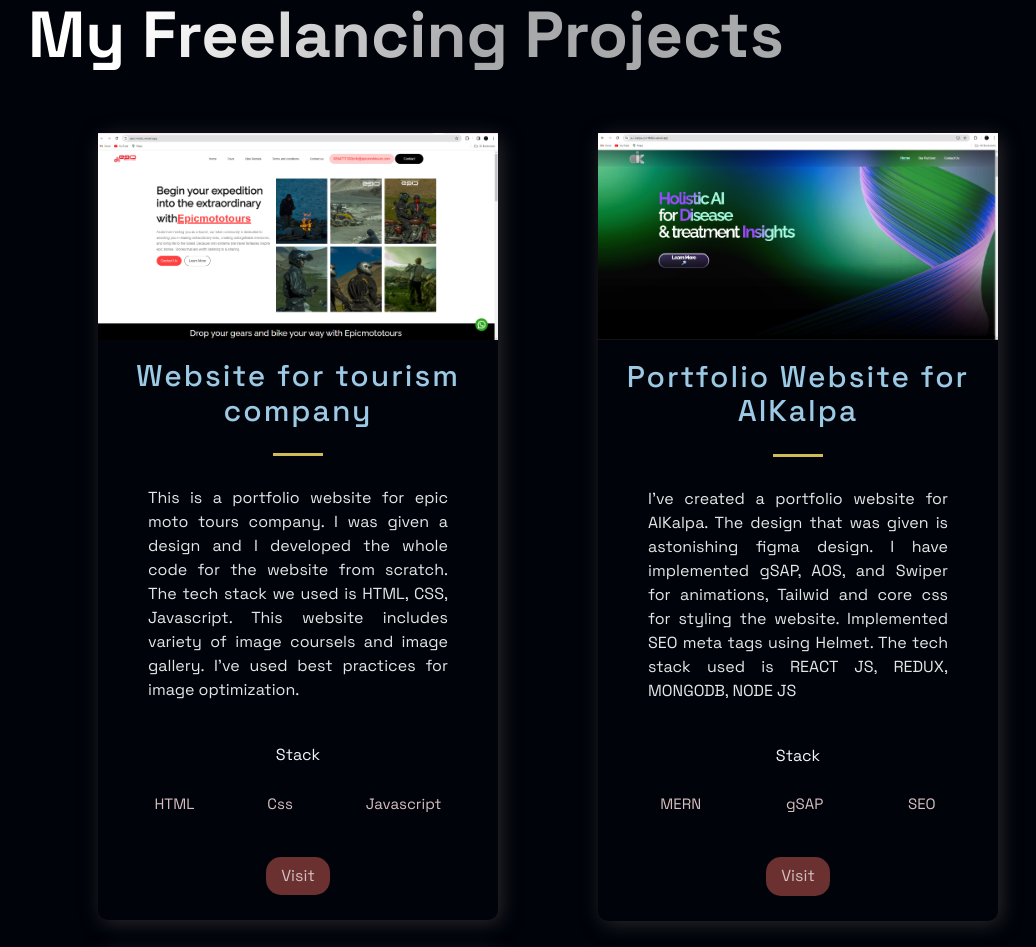
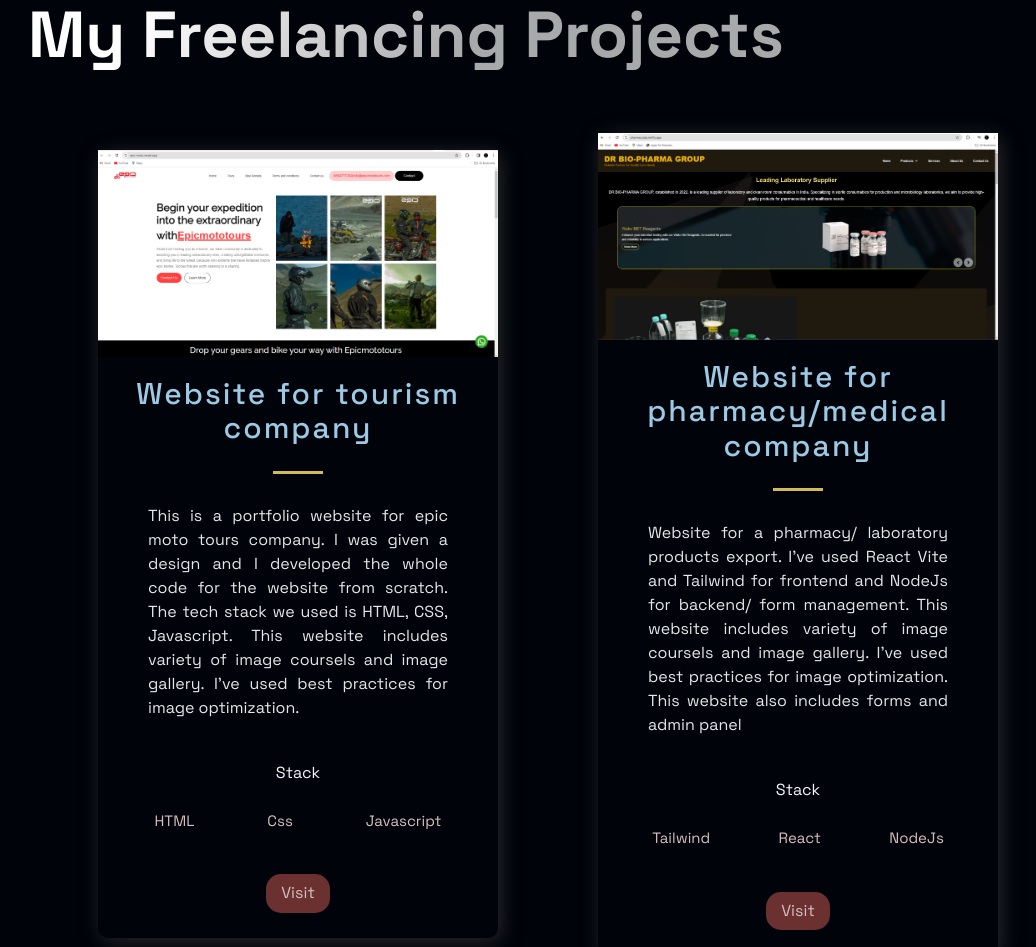
Before and after one commit to pmdnawaz1/portfolio-pmdnawaz1, a Next.js app: page / in a window 1280 px wide. Shown: the part 1400-2347 px from the top of the page, without its empty margins (92-1128 px from the left). Built offline with nearby package versions, Linux system fonts and the light colour scheme.

Commit message:
add new project

```diff
--- a/src/constants/constants.js
+++ b/src/constants/constants.js
@@ -6,6 +6,14 @@ export const projects = [
     tags: ['HTML', 'Css', 'Javascript'],
     visit: 'https://epic-moto.vercel.app/',
     id: 1,
+  },
+  {
+    title: 'Website for pharmacy/medical company',
+    description: "Website for a pharmacy/ laboratory products export. I've used React Vite and Tailwind for frontend and NodeJs for backend/ form management. This website includes variety of image coursels and image gallery. I've used best practices for image optimization. This website also includes forms and admin panel",
+    image: '/images/14.png',
+    tags: ['Tailwind', 'React', 'NodeJs'],
+    visit: 'https://epic-moto.vercel.app/',
+    id: 2,
   },
   {
     title: 'Portfolio Website for AIKalpa',
```
Also changed, not shown: public/images/14.png (added).
